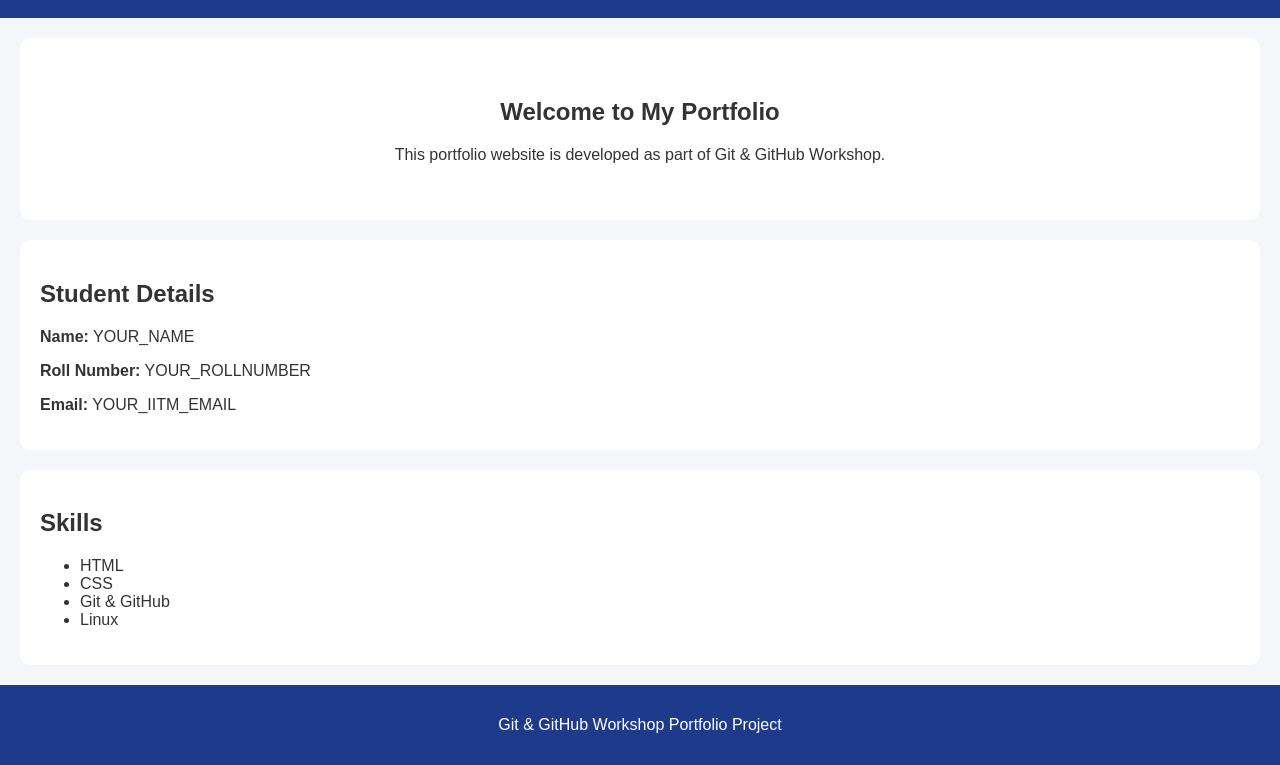
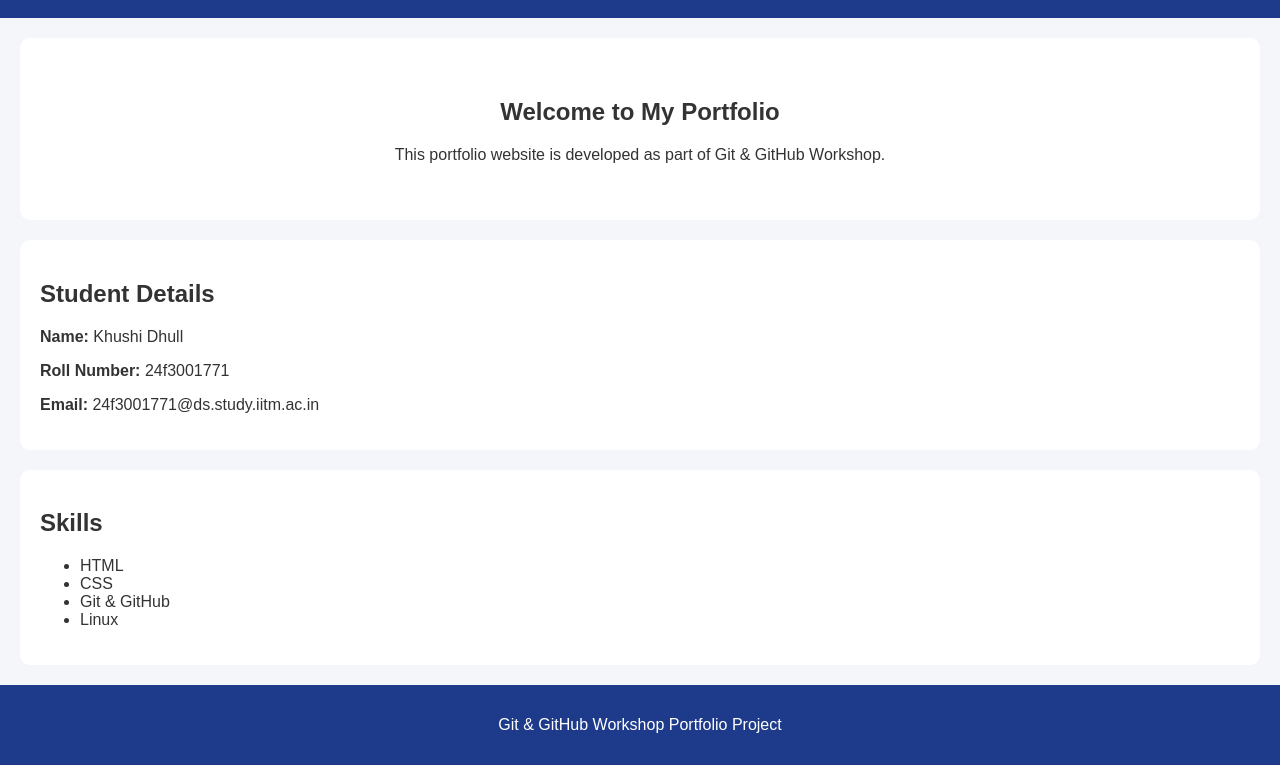
Before and after one commit to 24f3001771-khushi/24f3001771_portfolio, a plain HTML site: page index.html in a window 1280 px wide. Shown: the part 120-885 px from the top of the page. Drawn offline with Linux system fonts and the light colour scheme.

Commit message:
final commit

```diff
--- a/index.html
+++ b/index.html
@@ -24,9 +24,9 @@ This portfolio website is developed as part of Git & GitHub Workshop.
 </section>
 <section class="student-details">
 <h2>Student Details</h2>
-<p><strong>Name:</strong> YOUR_NAME</p>
-<p><strong>Roll Number:</strong> YOUR_ROLLNUMBER</p>
-<p><strong>Email:</strong> YOUR_IITM_EMAIL</p>
+<p><strong>Name:</strong> Khushi Dhull</p>
+<p><strong>Roll Number:</strong> 24f3001771</p>
+<p><strong>Email:</strong> 24f3001771@ds.study.iitm.ac.in</p>
 </section>
 <section>
 <h2>Skills</h2>
```
